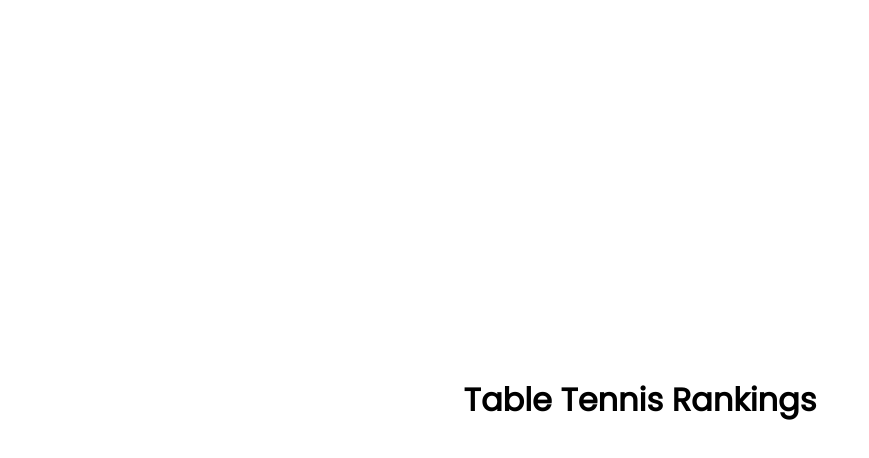
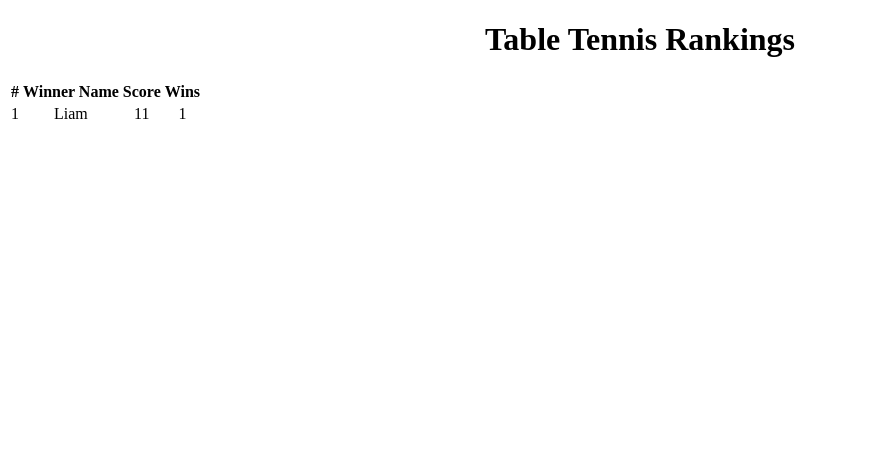
Before and after one commit to lekeiciahseptember/TeamTableTennis, a React (Create React App) app in the folder team-table-tennis/: page / in a window 1280 px wide. Shown: the top 458 px of the page, without its empty margins (0-869 px from the left). Built offline with nearby package versions, Linux system fonts and the light colour scheme.

Commit message:
changed files

```diff
--- a/team-table-tennis/package.json
+++ b/team-table-tennis/package.json
@@ -6,8 +6,10 @@
     "@testing-library/jest-dom": "^5.17.0",
     "@testing-library/react": "^13.4.0",
     "@testing-library/user-event": "^13.5.0",
+    "bootstrap": "^5.3.2",
     "node-modules": "^1.0.1",
     "react": "^18.2.0",
+    "react-bootstrap": "^2.10.1",
     "react-dom": "^18.2.0",
     "react-scripts": "^5.0.1",
     "web-vitals": "^2.1.4"
--- a/team-table-tennis/src/App.js
+++ b/team-table-tennis/src/App.js
@@ -1,10 +1,38 @@
 import React from "react";
-import "./components/Styles.css";
-function App() {
+import { Table } from "react-bootstrap";
+import "./App.css";
+export default function App() {
   return (
     <div className="App" id="main">
       <h1>Table Tennis Rankings</h1>
+      <div className="board">
+        <div className="leaderboard">
+          <Leaderboard />
+        </div>
+      </div>
     </div>
   );
 }
-export default App;
+
+function Leaderboard() {
+  return (
+    <Table>
+      <thead>
+        <tr>
+          <th>#</th>
+          <th>Winner Name</th>
+          <th>Score</th>
+          <th>Wins</th>
+        </tr>
+      </thead>
+      <tbody>
+        <tr>
+          <td>1</td>
+          <td>Liam</td>
+          <td>11</td>
+          <td>1</td>
+        </tr>
+      </tbody>
+    </Table>
+  );
+}
--- a/team-table-tennis/src/components/Styles.css
+++ /dev/null
@@ -1,82 +0,0 @@
-@import url("https://fonts.googleapis.com/css2?family=Poppins&display=swap");
-
-* > * {
-  font-family: "Poppins", cursive;
-  margin: 0;
-}
-
-:root {
-  --color-dark: #2c3131;
-  --color-light: #f3f3f2;
-}
-
-#main {
-  display: flex;
-  justify-content: center;
-  align-items: center;
-  height: 100vh;
-}
-
-.board {
-  text-align: center;
-}
-
-.board .leaderboard {
-  margin-bottom: 1em;
-}
-
-.board .duration {
-  display: flex;
-  justify-content: center;
-  gap: 1em;
-}
-
-.board .duration > button {
-  border: 1px solid var(--color-light);
-  padding: 0.5em 2em;
-  border-radius: 50px;
-  background-color: transparent;
-  cursor: pointer;
-}
-
-.board .duration > button:hover {
-  background-color: var(--color-dark);
-  color: var(--color-light);
-}
-
-.active {
-  background-color: var(--color-dark);
-  color: var(--color-light);
-}
-
-#profile {
-  /* display: flex; */
-
-  margin-top: 3em;
-}
-
-#profile .flex {
-  display: flex;
-  justify-content: space-between;
-  gap: 1em;
-  text-align: left;
-  margin-bottom: 2em;
-}
-
-#profile .flex .item {
-  display: flex;
-  align-items: center;
-}
-
-#profile .flex img {
-  width: 20%;
-  border-radius: 50%;
-}
-
-#profile .flex .info {
-  padding: 1em;
-}
-
-.text-dark {
-  color: var(--color-dark);
-}
```
Also changed, not shown: 1 other file (tests, documents, lock files or other folders).
